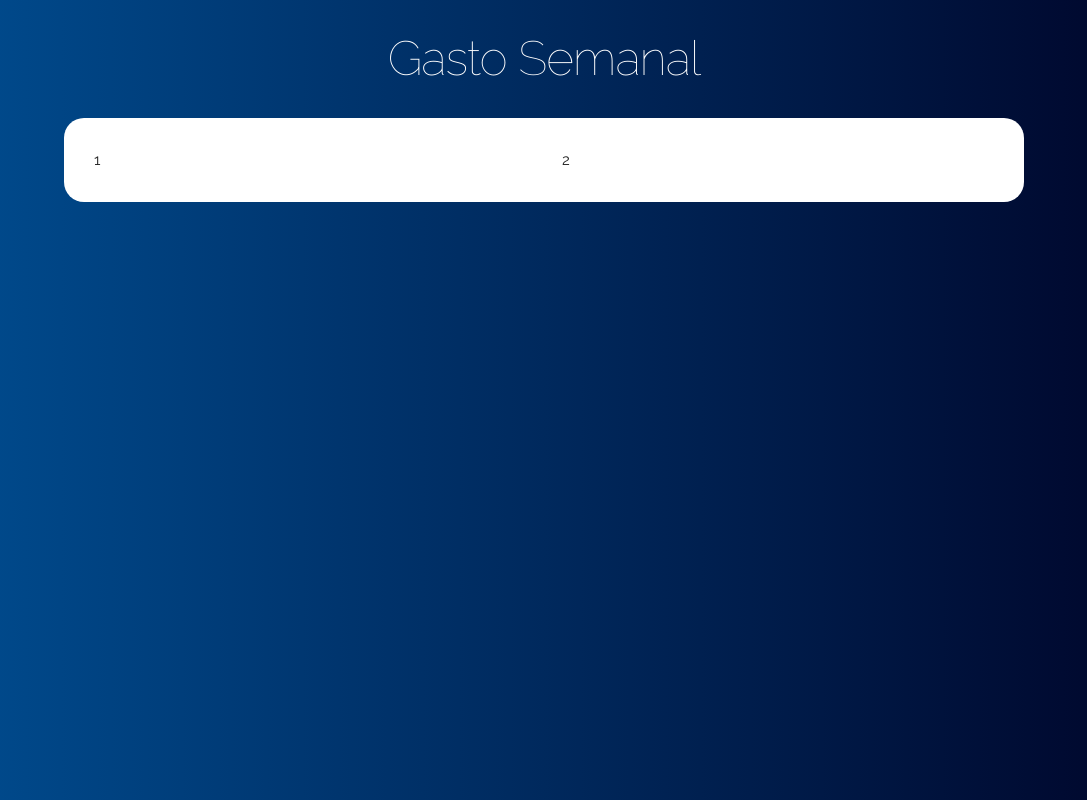
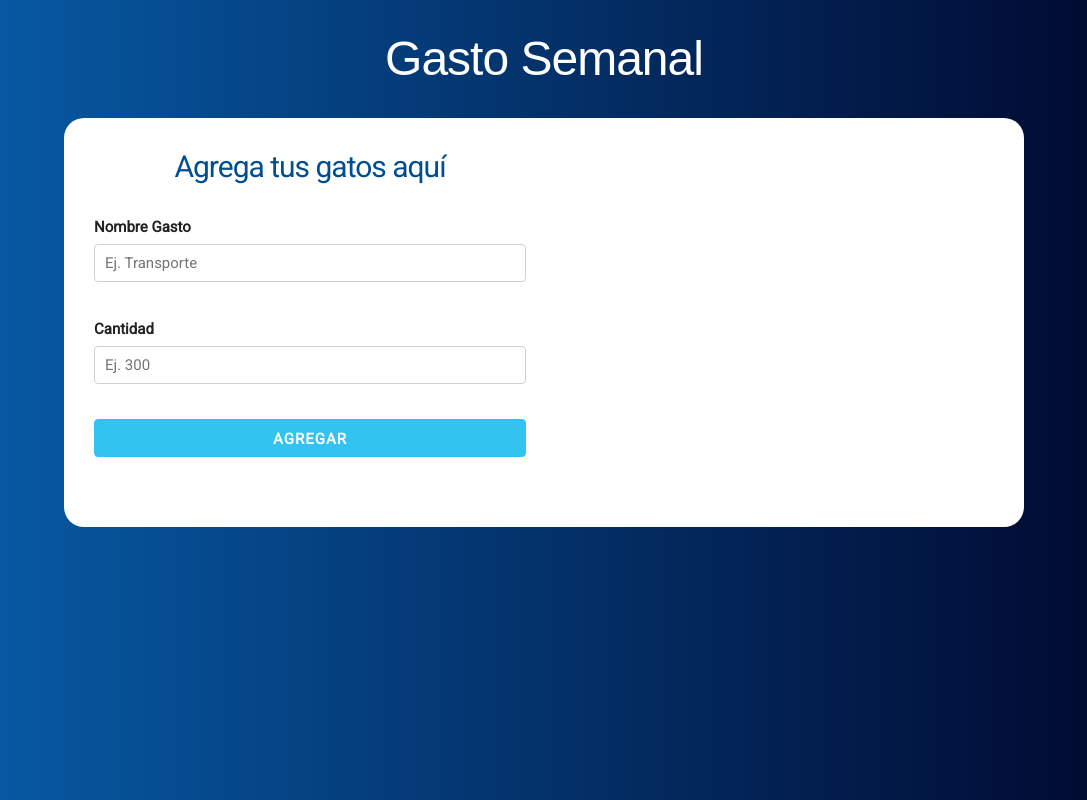
Before and after one commit to vant3x/App_Gastos_semanales_react, a React (Create React App) app: page / in a window 1280 px wide. Shown: the whole page, without its empty margins (96-1183 px from the left). Built offline with nearby package versions, Linux system fonts and the light colour scheme.

Commit message:
Creando formulario

```diff
--- a/src/components/App.js
+++ b/src/components/App.js
@@ -1,6 +1,7 @@
 import React, { Component } from 'react';
 // components
 import Header from './Header';
+import Formulario from './Formulario';
 import '../css/App.css';
 
 class App extends Component {
@@ -13,10 +14,9 @@ class App extends Component {
         <div className="contenido-principal contenido">
           <div className="row">
             <div className="one-half column">
-              1
+              <Formulario />
             </div>
             <div className="one-half column">
-              2
             </div>
           </div>
         </div>
--- /dev/null
+++ b/src/components/Formulario.js
@@ -0,0 +1,37 @@
+import React from 'react';
+
+class Formulario extends React.Component {
+  render() {
+    return(
+      <form>
+        <h2>Agrega tus gatos aquí</h2>
+        <div className="campo">
+          <label>Nombre Gasto</label>
+          <input
+            className="u-full-width"
+            placeholder="Ej. Transporte"
+            type="text"
+          />
+        </div>
+
+        <div className="campo">
+          <label>Cantidad</label>
+          <input
+            className="u-full-width"
+            placeholder="Ej. 300"
+            type="text"
+          />
+        </div>
+
+        <input
+          type="submit"
+          className="button-primary u-full-width"
+          value="Agregar"
+        />
+
+      </form>
+    )
+  }
+}
+
+export default Formulario;
--- a/src/css/App.css
+++ b/src/css/App.css
@@ -1,13 +1,14 @@
 @import url('normalize.css');
 @import url('skeleton.css');
-@import url('https://fonts.googleapis.com/css?family=Raleway:100,400');
+@import url('https://fonts.googleapis.com/css?family=Roboto');
 .alert p {
   margin-bottom: 0!important;
 }
 body {
+  font-family: 'Roboto', sans-serif;
   background: #000428;  /* fallback for old browsers */
-  background: -webkit-linear-gradient(to right, #004e92, #000428);
-  background: linear-gradient(to right, #004e92, #000428);
+  background: -webkit-linear-gradient(to right, #075fac, #000428);
+  background: linear-gradient(to right, #075fac, #000428);
 }
 header {
   margin: 30px 0;
@@ -32,13 +33,12 @@ header {
 }
 h1 {
   font-family: 'Raleway', sans-serif;
-  font-weight: 100;
+  font-weight: 400;
   color: white;
   text-align: center;
   font-size: 4.8rem!important;
 }
 h2 {
-  font-family: 'Raleway', sans-serif;
   font-weight: 100;
   color:#004e92;
   margin-bottom:30px;
--- a/src/css/skeleton.css
+++ b/src/css/skeleton.css
@@ -206,6 +206,7 @@ input[type="submit"].button-primary,
 input[type="reset"].button-primary,
 input[type="button"].button-primary {
   color: #FFF;
+  font-size: 1em;
   background-color: #33C3F0;
   border-color: #33C3F0; }
 .button.button-primary:hover,
```
